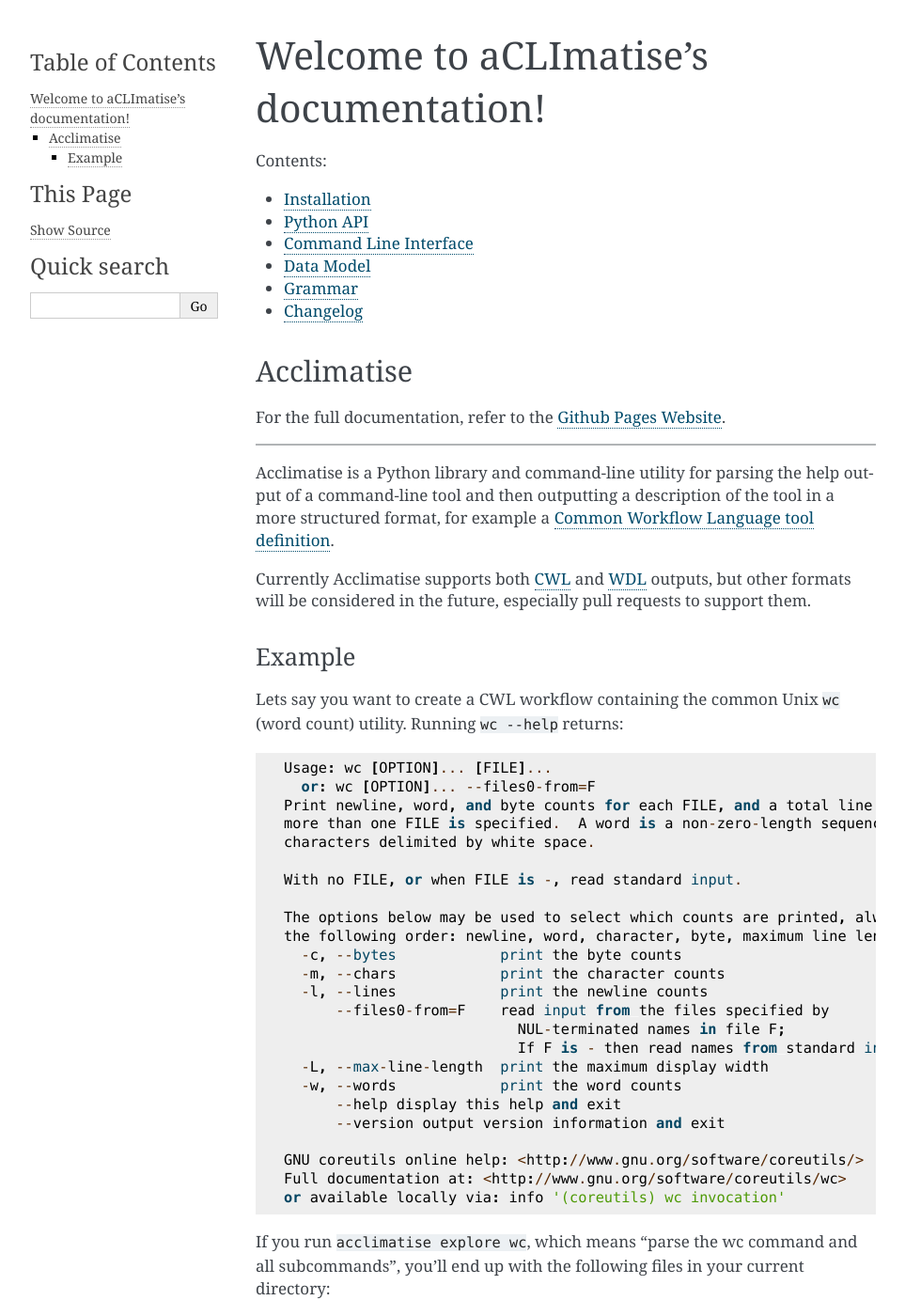
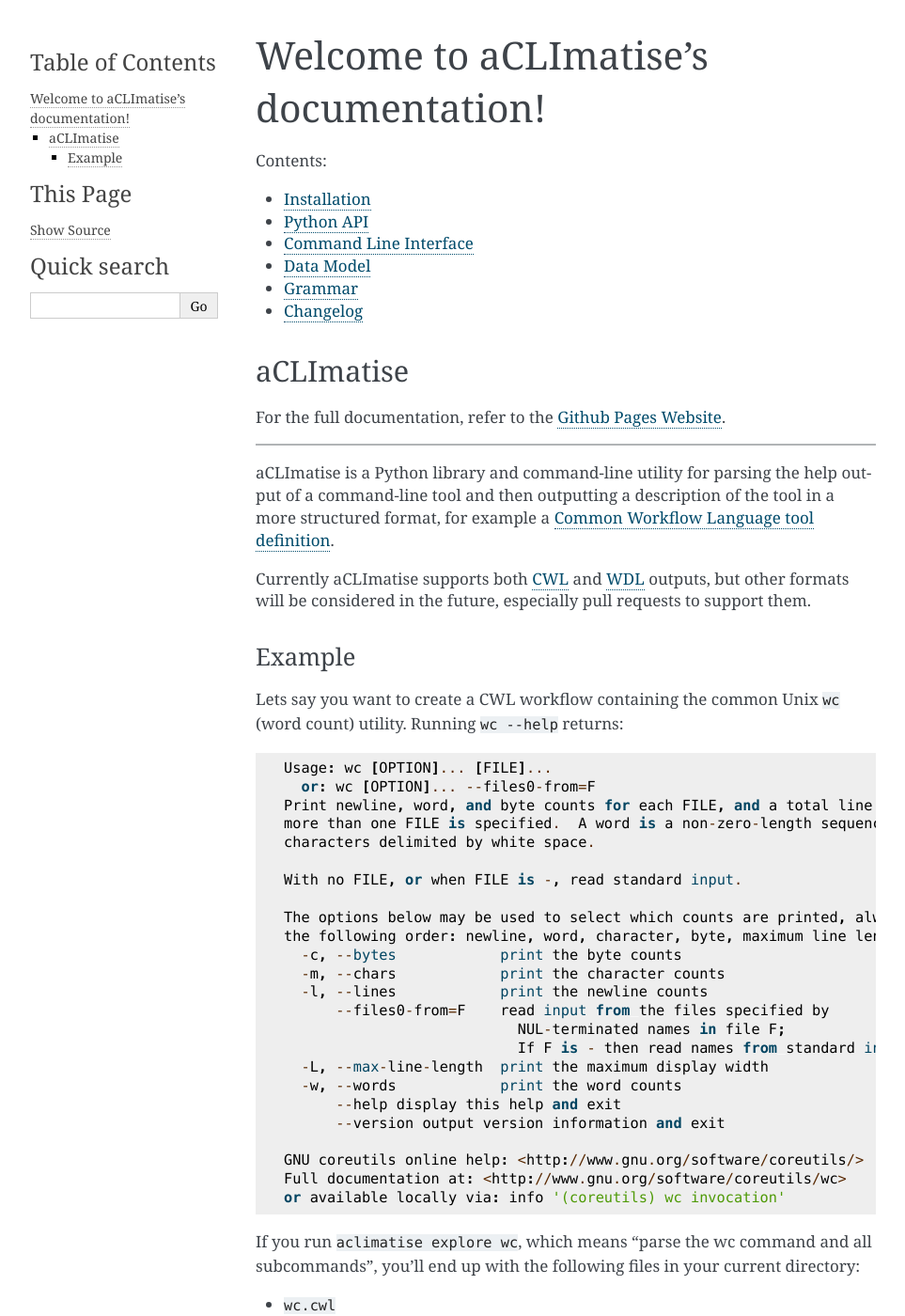
Before and after one commit to aCLImatise/CliHelpParser, a Sphinx documentation site: the page built from docs/index.rst, in a window 1280 px wide and 1400 px high. Shown: the whole window at 94% size, without its empty margins (148-1111 px from the left). Built offline with Sphinx 7.4.7, drawn with Linux system fonts in a browser that asks for light colours.

Commit message:
Rename to aclimatise in docs, CLI and README

```diff
--- a/README.rst
+++ b/README.rst
@@ -1,16 +1,16 @@
-Acclimatise
+aCLImatise
 ***********
 For the full documentation, refer to the `Github Pages Website
 <https://aclimatise.github.io/CliHelpParser/>`_.
 
 ======================================================================
 
-Acclimatise is a Python library and command-line utility for parsing the help output
+aCLImatise is a Python library and command-line utility for parsing the help output
 of a command-line tool and then outputting a description of the tool in a more
 structured format, for example a
 `Common Workflow Language tool definition <https://www.commonwl.org/v1.1/CommandLineTool.html>`_.
 
-Currently Acclimatise supports both `CWL <https://www.commonwl.org/>`_ and
+Currently aCLImatise supports both `CWL <https://www.commonwl.org/>`_ and
 `WDL <https://openwdl.org/>`_ outputs, but other formats will be considered in the future, especially pull
 requests to support them.
 
@@ -47,7 +47,7 @@
    Full documentation at: <http://www.gnu.org/software/coreutils/wc>
    or available locally via: info '(coreutils) wc invocation'
 
-If you run ``acclimatise explore wc``, which means "parse the wc command and all subcommands",
+If you run ``aclimatise explore wc``, which means "parse the wc command and all subcommands",
 you'll end up with the following files in your current directory:
 
 * ``wc.cwl``
--- a/docs/api.rst
+++ b/docs/api.rst
@@ -1,6 +1,6 @@
 Python API
 ==========
-.. automodule:: acclimatise
+.. automodule:: aclimatise
    :members: parse_help, best_cmd, explore_command, execute_cmd
    :undoc-members:
    :show-inheritance:
--- a/docs/cli.rst
+++ b/docs/cli.rst
@@ -1,7 +1,7 @@
 Command Line Interface
 ======================
 
-.. click:: acclimatise.cli:main
-   :prog: acclimatise
+.. click:: aclimatise.cli:main
+   :prog: aclimatise
    :show-nested:
    :commands: explore, pipe
--- a/docs/installation.rst
+++ b/docs/installation.rst
@@ -5,7 +5,7 @@
 
 .. code-block:: bash
 
-    pip install acclimatise
+    pip install aclimatise
     python -m spacy download en  # Install an internal language model
 
 Now you can use either the :doc:`Python API <api>` or the :doc:`CLI <cli>`.
--- a/setup.cfg
+++ b/setup.cfg
@@ -1,6 +1,6 @@
 [metadata]
 name = aclimatise
-version = 2.0.0
+version = 2.0.0.post1
 description = aCLImatise is a Python library and command-line utility for parsing the help output of a command-line tool and then outputting a description of the tool in a more structured format
 long_description = file: README.rst
 long_description_content_type: text/x-rst
```
Also changed, not shown: docs/model.rst (+12 -12 lines), 1 other file.
